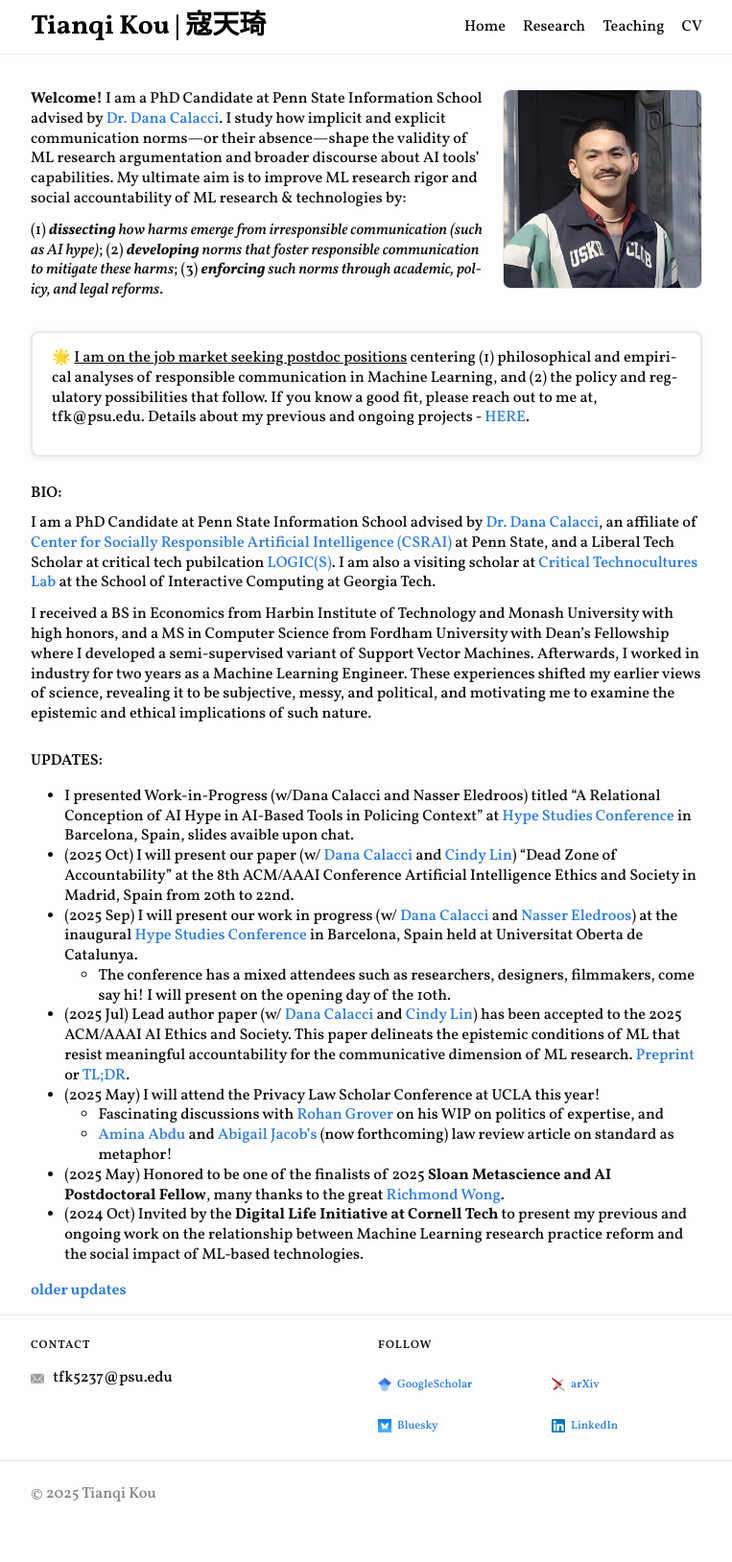
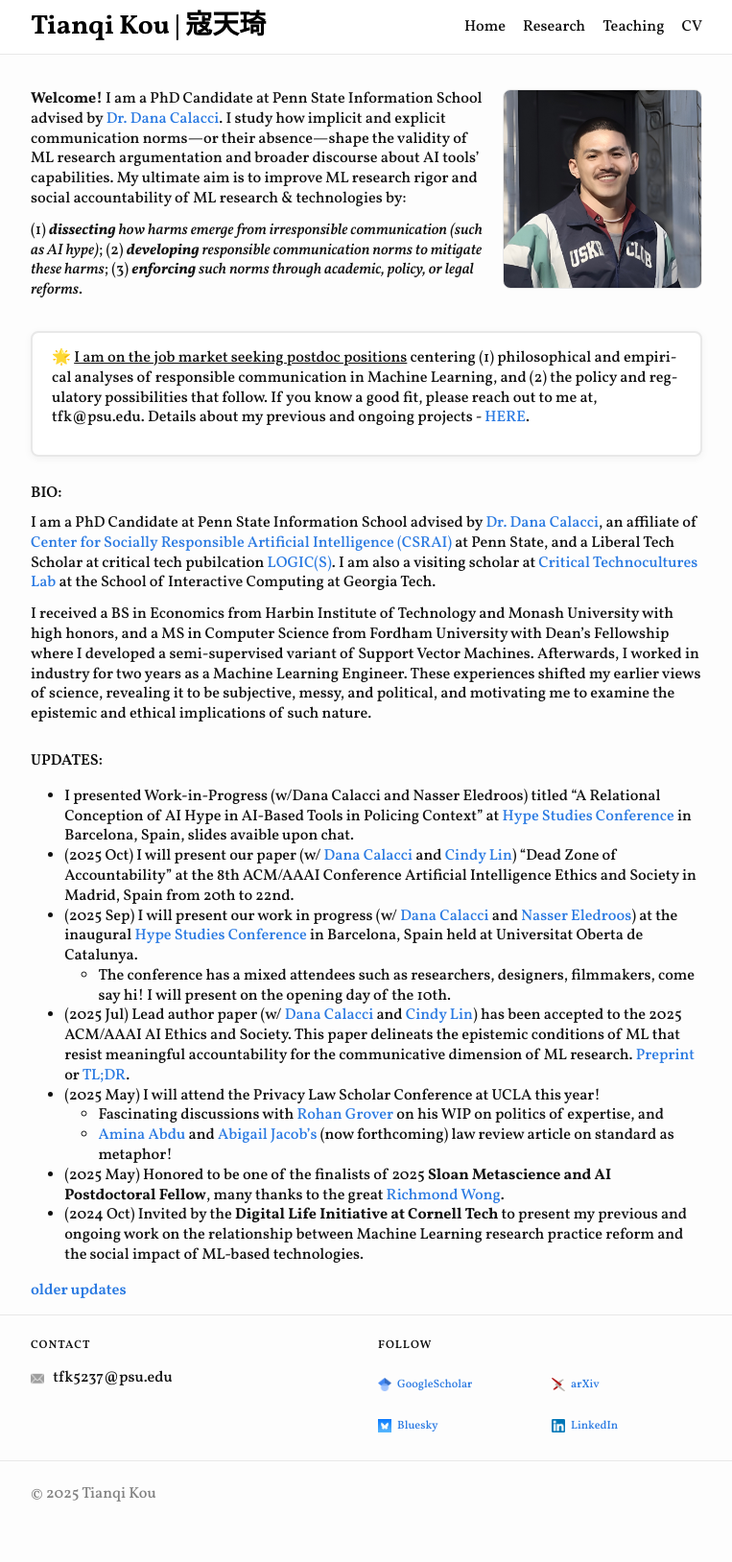
Before and after one commit to koutianqi/koutianqi.github.io, a Jekyll site: the page built from index.markdown, in a window 1280 px wide. Shown: the whole page at 96% size, without its empty margins (258-1021 px from the left). Built offline with Jekyll 4.4.1, drawn with Linux system fonts in a browser that asks for light colours.

Commit message:
Update index.markdown

```diff
--- a/index.markdown
+++ b/index.markdown
@@ -9,7 +9,7 @@ title: "Tianqi Kou"
 
 **Welcome!** I am a PhD Candidate at Penn State Information School advised by [Dr. Dana Calacci](https://www.dcalacci.net). I study how implicit and explicit communication norms—or their absence—shape the validity of ML research argumentation and broader discourse about AI tools’ capabilities. My ultimate aim is to improve ML research rigor and social accountability of ML research & technologies by:
 
-(1) _**dissecting** how harms emerge from irresponsible communication (such as AI hype)_; (2) _**developing** norms that foster responsible communication to mitigate these harms_; (3) _**enforcing** such norms through academic, policy, and legal reforms_.
+(1) _**dissecting** how harms emerge from irresponsible communication (such as AI hype)_; (2) _**developing** responsible communication norms to mitigate these harms_; (3) _**enforcing** such norms through academic, policy, or legal reforms_.
 
   </div>
   <img class="headshot" src="{{ "/assets/img/headshot_crop.jpg" | relative_url }}" alt="Headshot" />
```
